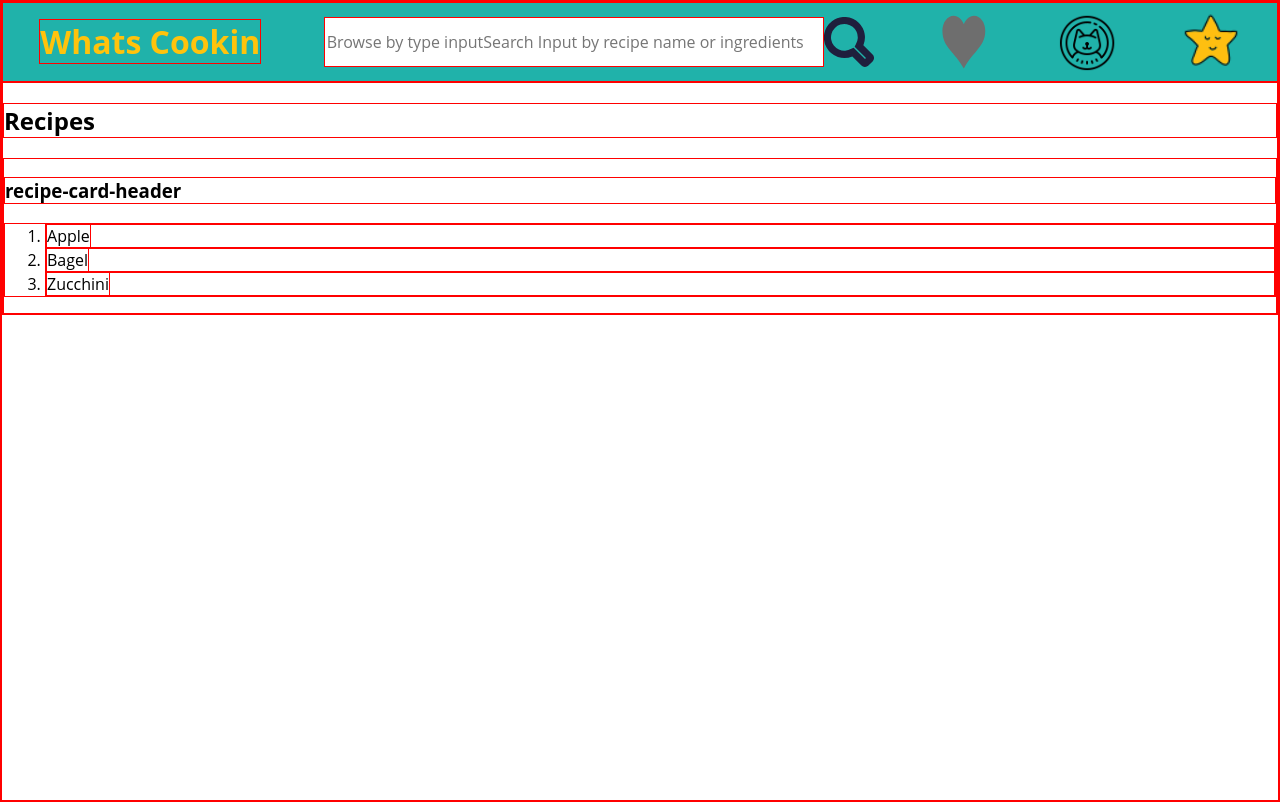
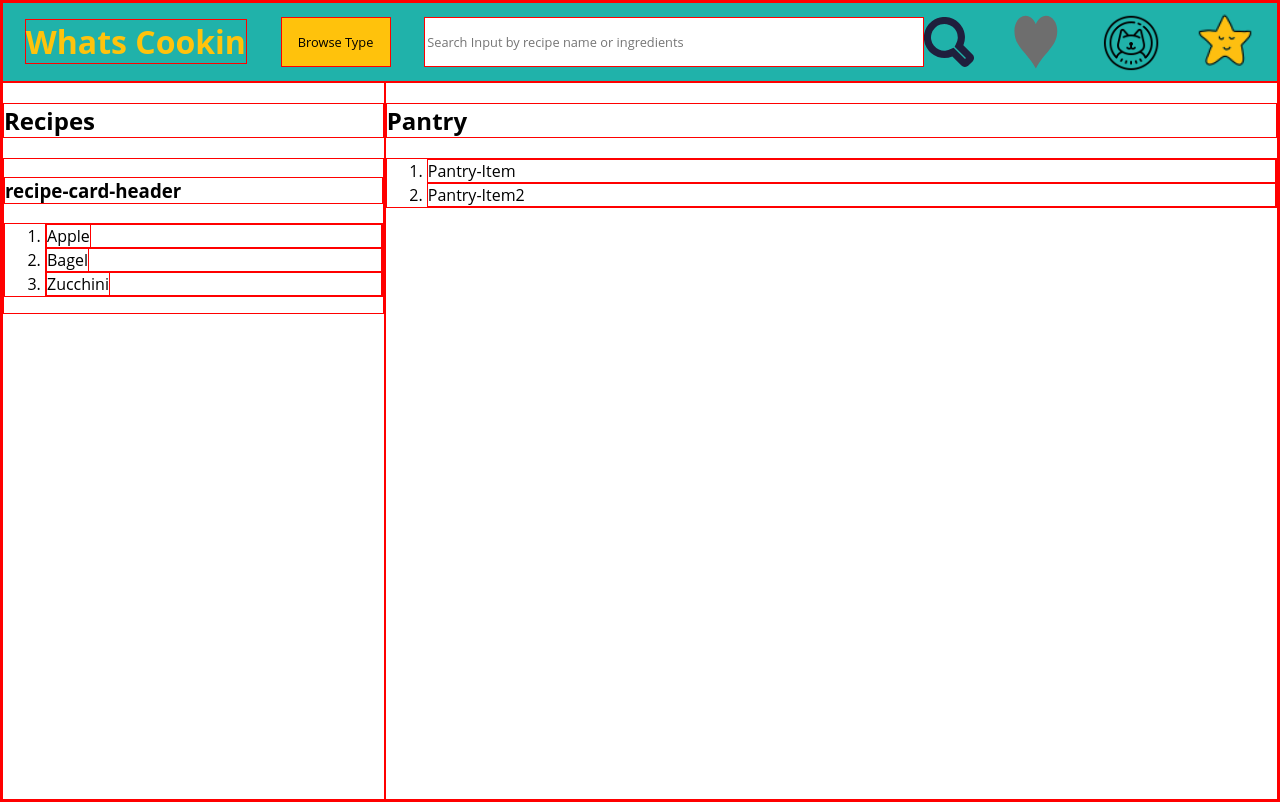
Before and after one commit to Edwardjackc/whats-cooking, a website: page src/index.html in a window 1280 px wide. Drawn offline with Linux system fonts and the light colour scheme.

Commit message:
Add grid

```diff
--- a/src/index.html
+++ b/src/index.html
@@ -10,8 +10,9 @@
   </head>
   <body>
     <header><h1>Whats Cookin</h1>
+      <input class="header__input-btn" type="button" value="Browse Type">
       <div class="header__div--container">
-        <input class="header__input"placeholder="Browse by type inputSearch Input by recipe name or ingredients">
+        <input class="header__input"placeholder="Search Input by recipe name or ingredients">
         <img class="header__input--img"src="images/search.svg">
       </div>
       <img class="header__img"id="header__img--heart"type="button"src="images/grey_heart.svg">
@@ -20,6 +21,10 @@
     </header>
     <aside class="sidebar">
       <h2>Pantry</h2>
+      <ol>
+        <li>Pantry-Item</li>
+        <li>Pantry-Item2</li>
+      </ol>
     </aside>
     <main>
       <h2>Recipes</h2>
--- a/src/styles.css
+++ b/src/styles.css
@@ -4,9 +4,15 @@
 }
 
 body{
+  grid-template-columns:30%;
+  grid-template-rows:10%;
+  display:grid;
   height:100vh;
-  width:100%;
   font-family: 'Open Sans', sans-serif;
+  grid-template-areas:
+    "top top"
+    "main aside"
+    "main aside";
 }
 
 /* HEADER */
@@ -16,13 +22,13 @@ h1{
 }
 
 header{
+  grid-area:top;
   width:100%;
   display: flex;
   justify-content: space-around;
   flex-direction: row;
   align-items: center;
   background-color:lightseagreen;
-  height:10%;
   padding:5px;
 }
 
@@ -35,6 +41,15 @@ header{
   height:50px;
   width:500px;
   padding:2px;
+  font-size:.8em;
+}
+
+.header__input-btn{
+  height:50px;
+  width: 110px;
+  background-color:#ffc20c;
+  padding:5px;
+  font-size:.8em;
 }
 
 .header__input--img{
@@ -50,11 +65,16 @@ header{
 }
 
 /* MAIN */
-
+main{
+  grid-area:main;
+}
 
 
 /* ASIDE */
-.sidebar {
+aside{
+    grid-area:aside;
+}
+/* .sidebar {
   background-color:blue;
   height: 100%; /* 100% Full-height */
   width: 0; /* 0 width - change this with JavaScript */
@@ -66,4 +86,4 @@ header{
   overflow-x: hidden; /* Disable horizontal scroll */
   padding-top: 60px; /* Place content 60px from the top */
   transition: 0.5s; /* 0.5 second transition effect to slide in the sidebar */
-}
+}  */
```
